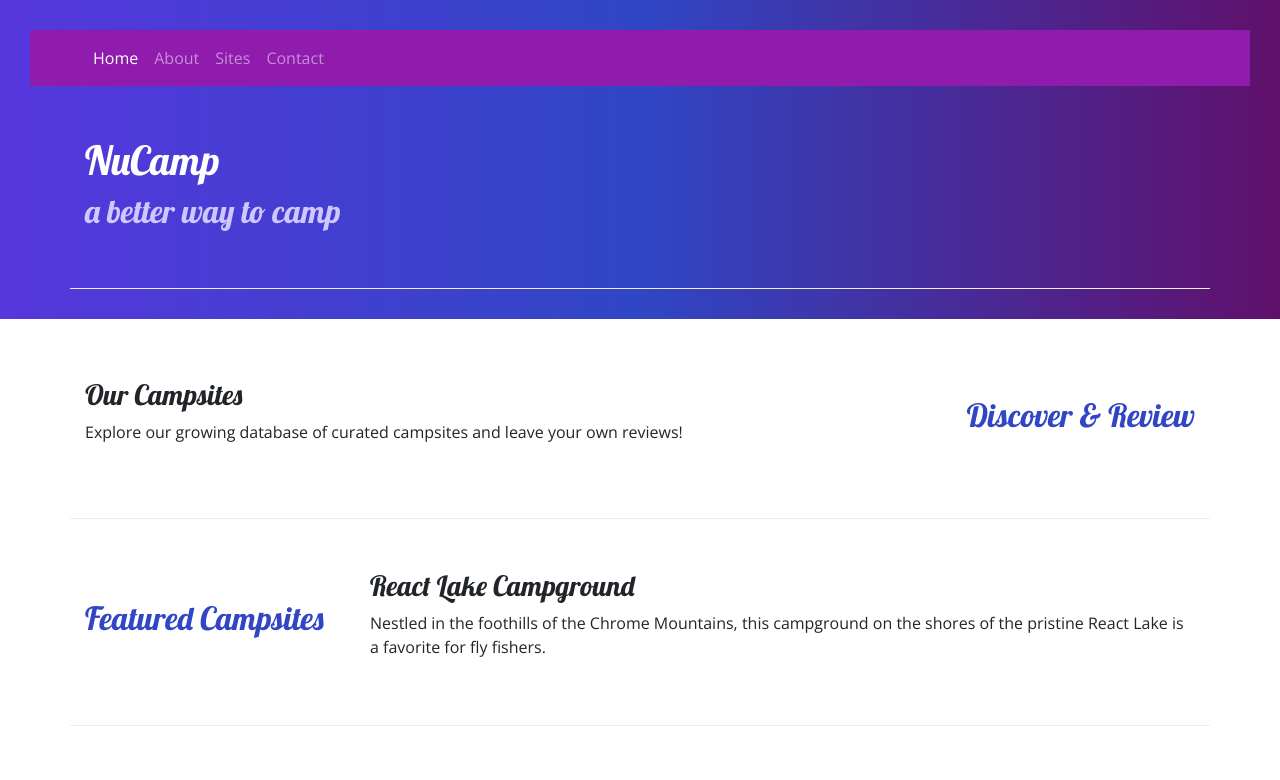
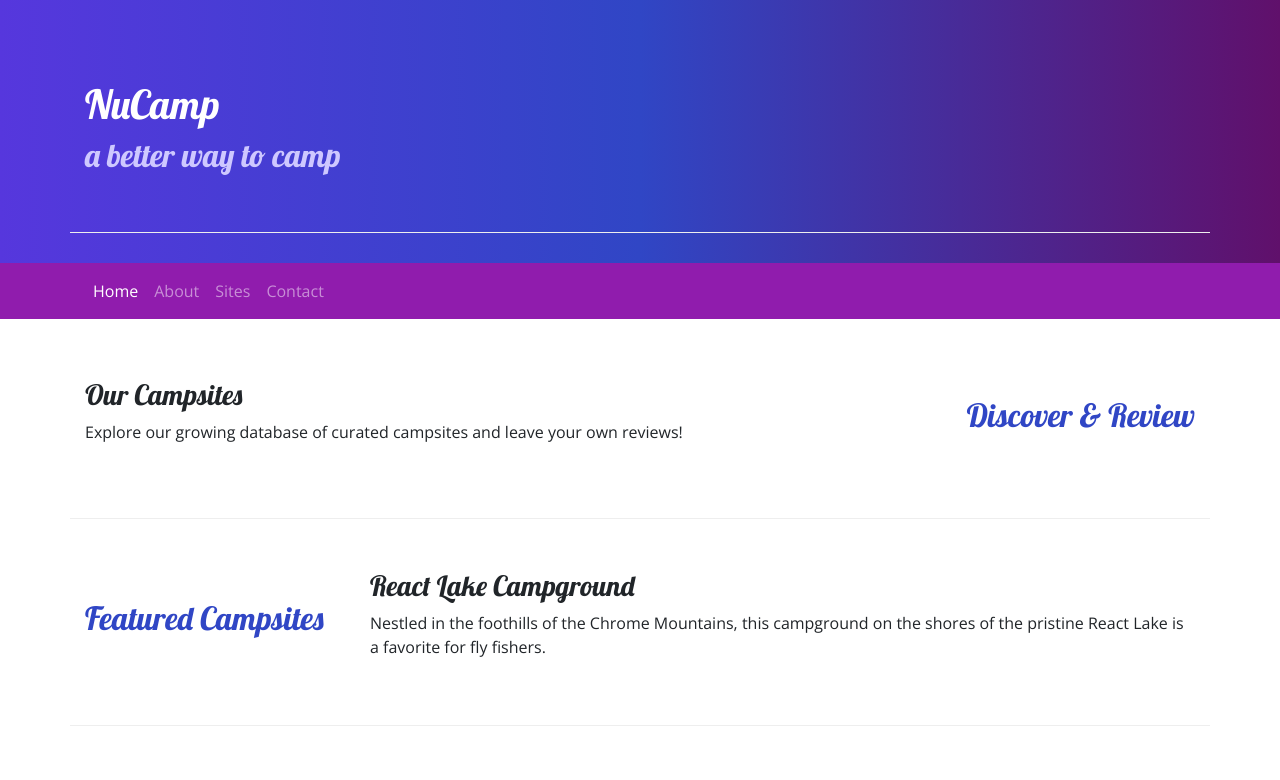
Before and after one commit to FirstArtifact/bootstrap-2-first-commit, a website: page index.html in a window 1280 px wide. Shown: the top 780 px of the page. Drawn offline with nearby package versions, Linux system fonts and the light colour scheme.

Commit message:
Addedf navbar to about page

```diff
--- a/index.html
+++ b/index.html
@@ -21,16 +21,6 @@
 <body>
 
     <header class='jumbotron jumbotron-fluid'>
-        <nav class="navbar navbar-expand-sm navbar-dark sticky-top">
-            <div class="container">
-                <ul class="navbar-nav">
-                    <li class="nav-item active"><a class="nav-link" href="#">Home</a></li>
-                    <li class="nav-item"><a class="nav-link" href="aboutus.html">About</a></li>
-                    <li class="nav-item"><a class="nav-link" href="#">Sites</a></li>
-                    <li class="nav-item"><a class="nav-link" href="#">Contact</a></li>
-                </ul>
-            </div>
-        </nav>
         <div class="container">
             <div class="row row-content">
                 <div class="col">
@@ -40,6 +30,22 @@
             </div>
         </div>
     </header>
+
+    <nav class="navbar navbar-expand-sm navbar-dark sticky-top">
+        <div class="container">
+            <button class="navbar-toggler" type="button" data-toggle="collapse" data-target="#nucampNavbar">
+                <span class="navbar-toggler-icon"></span>
+            </button>
+            <div class="collapse navbar-collapse" id="nucampNavbar">
+                <ul class="navbar-nav">
+                    <li class="nav-item active"><a class="nav-link" href="#">Home</a></li>
+                    <li class="nav-item"><a class="nav-link" href="aboutus.html">About</a></li>
+                    <li class="nav-item"><a class="nav-link" href="#">Sites</a></li>
+                    <li class="nav-item"><a class="nav-link" href="#">Contact</a></li>
+                </ul>
+            </div>
+        </div>
+    </nav>
 
     <div class="container">
         <div class="row row-content align-items-center">
```
Also changed, not shown: aboutus.html (+32 -9 lines).
